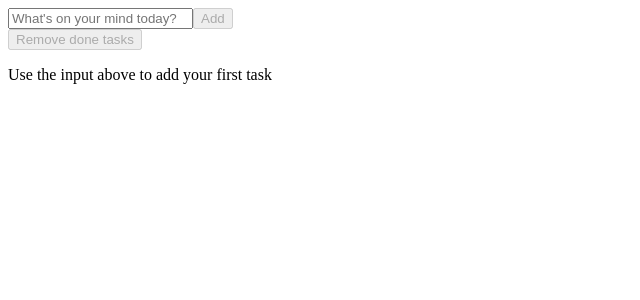
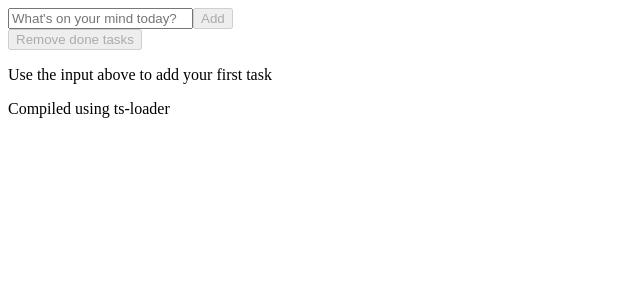
Before and after one commit to Gelio/todo-app-compilers-comparison, a React app: page / in a window 1280 px wide. Shown: the top 300 px of the page, without its empty margins (0-640 px from the left). Built offline with nearby package versions, Linux system fonts and the light colour scheme; the HTML template or start-up script is replaced by a standard one.

Commit message:
include info about ts compiler in the app, apply stylistic changes
Adjust the app appearance for long task names and long task lists

```diff
--- a/src/app.tsx
+++ b/src/app.tsx
@@ -4,7 +4,8 @@ import { RemoveDoneTasksButton, TaskInput, TaskList } from "./tasks";
 export function App() {
   return (
     <RecoilRoot>
-      <div className="container mx-auto mt-16 px-3">
+      <div className="flex flex-col w-full h-full">
+        <div className="container mx-auto pt-16 px-3 h-full overflow-hidden flex-grow flex flex-col">
           <div className="mb-4">
             <TaskInput />
           </div>
@@ -12,7 +13,12 @@ export function App() {
             <RemoveDoneTasksButton />
           </div>
 
+          <div className="overflow-y-auto flex-grow px-1 mt-5">
             <TaskList />
+          </div>
+        </div>
+
+        <div className="mt-4">Compiled using {TS_COMPILER}</div>
       </div>
     </RecoilRoot>
   );
--- /dev/null
+++ b/src/index.css
@@ -0,0 +1,5 @@
+html,
+body,
+.root {
+  height: 100%;
+}
--- a/src/index.tsx
+++ b/src/index.tsx
@@ -2,6 +2,7 @@ import ReactDOM from "react-dom";
 import { App } from "./app";
 
 import "tailwindcss/tailwind.css";
+import "./index.css";
 
 const reactRoot = document.createElement("div");
 reactRoot.classList.add("root");
--- a/src/tasks/list/item.tsx
+++ b/src/tasks/list/item.tsx
@@ -14,7 +14,7 @@ export const TaskItem: FunctionComponent<TaskItemProps> = ({
   return (
     <li className="my-2 flex items-center">
       <CheckCircle checked={task.completed} onClick={onToggle} />
-      <p className={`ml-2 ${task.completed ? "line-through" : ""}`}>
+      <p className={`ml-2 flex-1 ${task.completed ? "line-through" : ""}`}>
         {task.text}
       </p>
     </li>
--- a/src/tasks/list/list.tsx
+++ b/src/tasks/list/list.tsx
@@ -26,7 +26,7 @@ export const TaskList: FunctionComponent = () => {
           ))}
         </ul>
       ) : (
-        <p className="mt-5">Use the input above to add your first task</p>
+        <p>Use the input above to add your first task</p>
       )}
     </div>
   );
```
Lines whose indentation alone changed are shown as unchanged.
